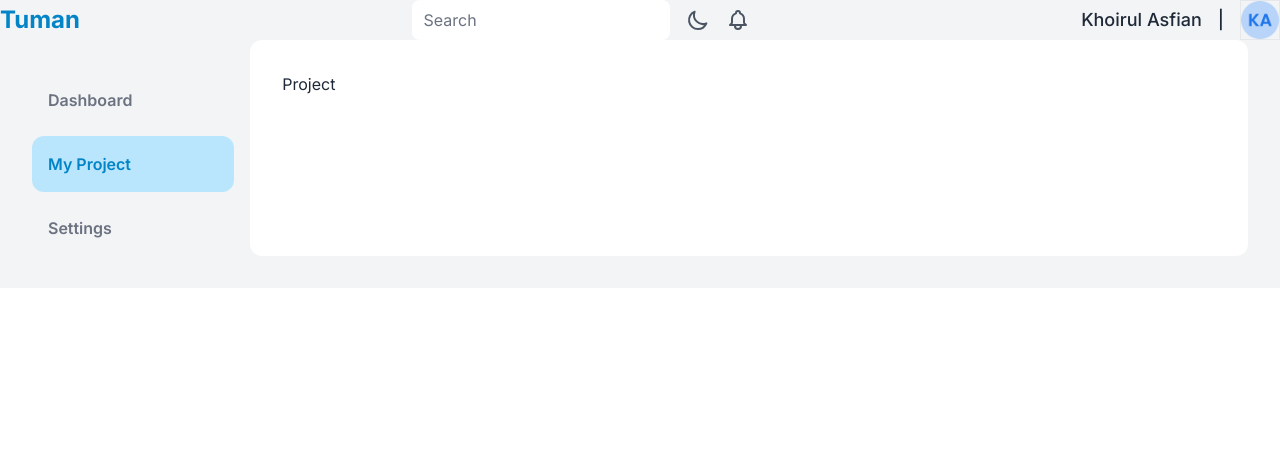
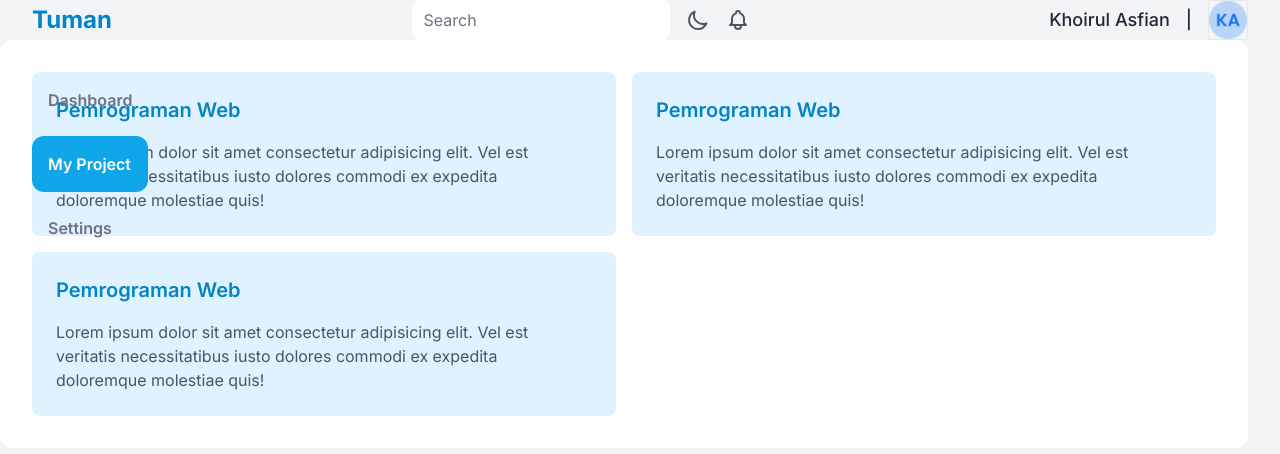
Before and after one commit to asfian99/tuman-client, a Next.js app: page /my-project in a window 1280 px wide. Shown: the top 454 px of the page. Built offline with nearby package versions, Linux system fonts and the light colour scheme.

Commit message:
improve layout

```diff
--- a/components/Layout.tsx
+++ b/components/Layout.tsx
@@ -5,10 +5,15 @@ import Sidebar from "./Sidebar";
 function Layout({ children }) {
   return (
     <div className="text-gray-800 bg-gray-100 font-inter">
+      {/* navbar */}
       <Navbar />
       <div className="flex flex-row justify-between h-[90vh]">
+        {/* sidebar */}
         <Sidebar />
-        {children}
+        {/* content */}
+        <div className="w-[80vw] h-auto overflow-y-auto scrollbar-thin scrollbar-thumb-gray-300 p-8 mb-8 ml-[20vw] mr-8 bg-white justify-self-end rounded-xl scrollbar-thumb-rounded">
+          {children}
+        </div>
       </div>
     </div>
   );
--- a/components/Navbar.tsx
+++ b/components/Navbar.tsx
@@ -3,7 +3,7 @@ import { MoonIcon, BellIcon } from "@heroicons/react/outline";
 
 function Navbar() {
   return (
-    <div className="sticky top-0 h-[10vh]">
+    <div className="sticky top-0 h-[10vh] bg-gray-100 px-8">
       <div className="container flex flex-row items-center justify-between h-full mx-auto">
         {/* logo */}
         <div className="flex flex-row items-center">
--- /dev/null
+++ b/components/Project/Project.tsx
@@ -0,0 +1,22 @@
+import React from "react";
+import Link from "next/link";
+import { ChevronDoubleRightIcon } from "@heroicons/react/outline";
+
+function Project() {
+  return (
+    <Link href={"/my-project/pemrograman-web"}>
+      <div className="flex flex-col w-full p-6 space-y-4 rounded-lg cursor-pointer bg-primaryL">
+        <h1 className="text-xl font-semibold cursor-pointer text-primaryD">
+          Pemrograman Web
+        </h1>
+        <p className="text-gray-600">
+          Lorem ipsum dolor sit amet consectetur adipisicing elit. Vel est
+          veritatis necessitatibus iusto dolores commodi ex expedita doloremque
+          molestiae quis!
+        </p>
+      </div>
+    </Link>
+  );
+}
+
+export default Project;
--- a/components/Sidebar.tsx
+++ b/components/Sidebar.tsx
@@ -1,10 +1,9 @@
 import React from "react";
-import Link from "next/link";
 import SideLink from "./Sidebar/SideLink";
 
 function Sidebar() {
   return (
-    <div className="w-1/5 h-full py-8 pl-8 pr-4">
+    <div className="fixed w-[20vw] h-full py-8 pl-8 pr-4">
       {/* menu */}
       <div className="flex flex-col items-start space-y-2">
         <SideLink title="Dashboard" slug="/" />
--- a/components/Sidebar/SideLink.tsx
+++ b/components/Sidebar/SideLink.tsx
@@ -12,7 +12,7 @@ function SideLink({ title, slug }) {
         <h1
           className={clsx(
             "w-full px-4 py-4 font-semibold cursor-pointer rounded-xl",
-            slug === pathname ? "bg-primaryL text-primaryD" : "text-gray-500 "
+            slug === pathname ? "bg-primary text-white" : "text-gray-500 "
           )}
         >
           {title}
--- a/package.json
+++ b/package.json
@@ -20,6 +20,7 @@
     "@types/react": "^17.0.3",
     "autoprefixer": "^10.2.5",
     "postcss": "^8.2.9",
+    "tailwind-scrollbar": "^1.2.4",
     "tailwindcss": "^2.0.4",
     "typescript": "^4.2.3"
   }
--- a/pages/_app.tsx
+++ b/pages/_app.tsx
@@ -22,9 +22,7 @@ function MyApp({ Component, pageProps }) {
         <Component {...pageProps} />
       ) : (
         <Layout>
-          <div className="w-4/5 h-auto p-8 mb-8 mr-8 bg-white rounded-xl">
-            <Component {...pageProps} />
-          </div>
+          <Component {...pageProps} />
         </Layout>
       )}
     </>
--- a/pages/my-project.tsx
+++ b/pages/my-project.tsx
@@ -1,9 +1,14 @@
 import React from "react";
+import Project from "../components/Project/Project";
 
 function MyProject() {
   return (
     <div>
-      <h1>Project</h1>
+      <div className="grid grid-cols-2 gap-4">
+        <Project />
+        <Project />
+        <Project />
+      </div>
     </div>
   );
 }
--- a/styles/globals.css
+++ b/styles/globals.css
@@ -1,7 +1,7 @@
 :root {
   --color-primary: #0ea5e9;
+  --color-primary-ligther: #e0f2fe;
   --color-primary-darker: #0284c7;
-  --color-primary-ligther: #bae6fd;
   --color-secondary: #f59e0b;
   --color-secondary-ligther: #fbbf24;
 }
--- a/tailwind.config.js
+++ b/tailwind.config.js
@@ -17,6 +17,7 @@ module.exports = {
   },
   variants: {
     extend: {},
+    scrollbar: ["rounded"],
   },
-  plugins: [require("@tailwindcss/forms")],
+  plugins: [require("@tailwindcss/forms"), require("tailwind-scrollbar")],
 };
```
Also changed, not shown: 1 other file (tests, documents, lock files or other folders).
